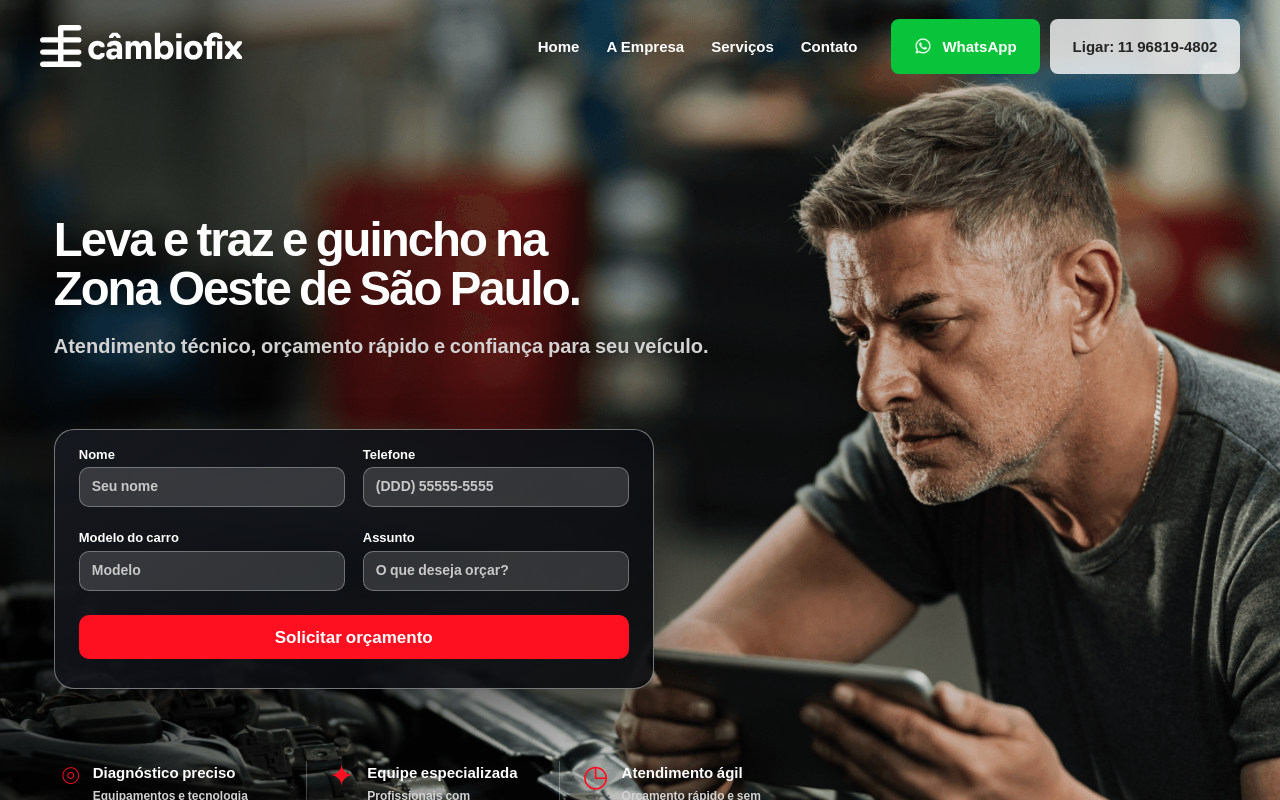
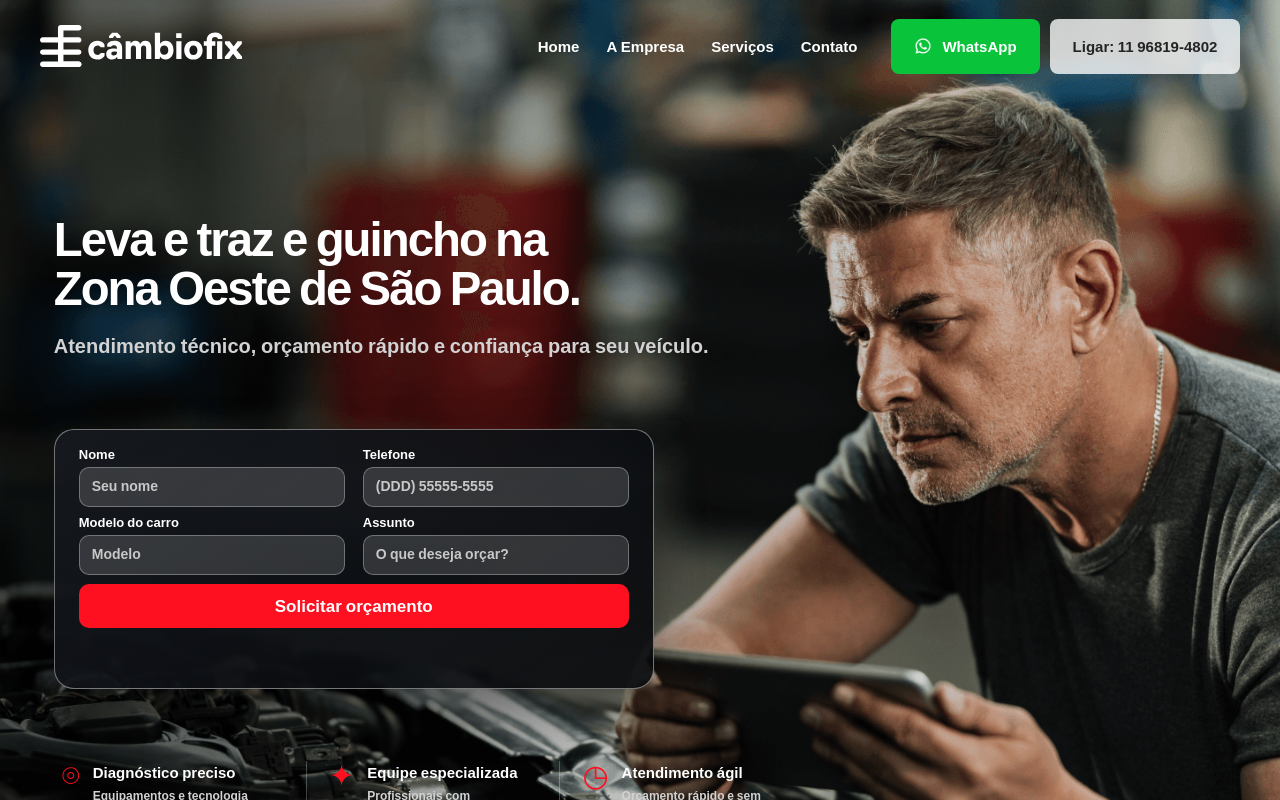
Before and after one commit to sidneirocha/cambiofix, a React (Vite) app: page / in a window 1280 px wide. Shown: the top 800 px of the page. Built offline with nearby package versions, Linux system fonts and the light colour scheme.

Commit message:
Improve quote form feedback and safeguards

```diff
--- a/src/App.jsx
+++ b/src/App.jsx
@@ -2,6 +2,7 @@ import { useEffect, useState } from "react";
 
 const whatsapp = "https://wa.me/5511968194802";
 const quoteWhatsapp = "https://wa.me/5511980350415";
+const quoteCooldownMs = 30_000;
 const mapUrl = "https://www.google.com/maps/@-23.5876044,-46.7634829,3a,90y,20.02h,94.54t/data=!3m7!1e1!3m5!1s2uRT6I1ZnyuyQIniW0AbMg!2e0!6shttps:%2F%2Fstreetviewpixels-pa.googleapis.com%2Fv1%2Fthumbnail%3Fcb_client%3Dmaps_sv.tactile%26w%3D900%26h%3D600%26pitch%3D-4.5443908442523195%26panoid%3D2uRT6I1ZnyuyQIniW0AbMg%26yaw%3D20.01680526404629!7i16384!8i8192?entry=ttu";
 const osascoMapUrl = "https://www.google.com/maps/search/?api=1&query=R.%20Antônio%20Alves%20Ribeiro%2C%201365%20-%20Jardim%20Munhoz%20Junior%20-%20Osasco";
 
@@ -42,11 +43,20 @@ function Logo({ light = false }) {
   return <a className="logo" href="#home" aria-label="Câmbiofix início"><img src={light ? "/assets/logo.svg" : "/assets/logo-light.svg"} alt="câmbiofix" /></a>;
 }
 
+function cleanQuoteValue(value, maxLength) {
+  return String(value || "")
+    .replace(/[\u0000-\u001F\u007F]/g, "")
+    .replace(/\s+/g, " ")
+    .trim()
+    .slice(0, maxLength);
+}
+
 export function App() {
   const [menuOpen, setMenuOpen] = useState(false);
   const [service, setService] = useState(0);
   const [openFaq, setOpenFaq] = useState(null);
-  const [submitted, setSubmitted] = useState(false);
+  const [quoteStatus, setQuoteStatus] = useState("idle");
+  const [quoteFeedback, setQuoteFeedback] = useState("");
   const [headerScrolled, setHeaderScrolled] = useState(false);
   const [servicesPaused, setServicesPaused] = useState(false);
   const [selectedGalleryImage, setSelectedGalleryImage] = useState(null);
@@ -101,18 +111,82 @@ export function App() {
     document.getElementById(id)?.scrollIntoView({ behavior: "smooth" });
   };
 
+  const handleQuoteInvalid = (event) => {
+    const fieldLabels = { nome: "seu nome", telefone: "seu telefone", modelo: "o modelo do carro", assunto: "o assunto" };
+    setQuoteStatus("error");
+    setQuoteFeedback(`Confira ${fieldLabels[event.target.name] || "os campos do formulário"}.`);
+  };
+
+  const handleQuoteFocus = () => {
+    if (quoteStatus === "error" || quoteStatus === "blocked") {
+      setQuoteStatus("idle");
+      setQuoteFeedback("");
+    }
+  };
+
   const handleQuoteSubmit = (event) => {
     event.preventDefault();
+    if (quoteStatus === "sending") return;
+
+    const form = event.currentTarget;
     const data = new FormData(event.currentTarget);
+    if (String(data.get("website") || "").trim()) return;
+    if (!form.checkValidity()) {
+      setQuoteStatus("error");
+      setQuoteFeedback("Preencha os campos obrigatórios para continuar.");
+      form.reportValidity();
+      return;
+    }
+
+    const nome = cleanQuoteValue(data.get("nome"), 80);
+    const telefone = cleanQuoteValue(data.get("telefone"), 18);
+    const modelo = cleanQuoteValue(data.get("modelo"), 80);
+    const assunto = cleanQuoteValue(data.get("assunto"), 160);
+    const phoneDigits = telefone.replace(/\D/g, "");
+    if (phoneDigits.length < 10 || phoneDigits.length > 11) {
+      setQuoteStatus("error");
+      setQuoteFeedback("Digite um telefone válido com DDD.");
+      form.elements.telefone.focus();
+      return;
+    }
+
+    const now = Date.now();
+    let lastSubmit = 0;
+    try {
+      lastSubmit = Number(window.sessionStorage.getItem("cambiofix:quote:last-submit") || 0);
+    } catch {
+      lastSubmit = 0;
+    }
+    if (lastSubmit && now - lastSubmit < quoteCooldownMs) {
+      const seconds = Math.ceil((quoteCooldownMs - (now - lastSubmit)) / 1000);
+      setQuoteStatus("blocked");
+      setQuoteFeedback(`Aguarde ${seconds}s antes de enviar outro pedido.`);
+      return;
+    }
+
+    setQuoteStatus("sending");
+    setQuoteFeedback("Abrindo o WhatsApp…");
     const message = [
       "Olá! Quero solicitar um orçamento para meu veículo.",
-      `Nome: ${data.get("nome")}`,
-      `Telefone: ${data.get("telefone")}`,
-      `Modelo: ${data.get("modelo")}`,
-      `Assunto: ${data.get("assunto")}`,
+      `Nome: ${nome}`,
+      `Telefone: ${telefone}`,
+      `Modelo: ${modelo}`,
+      `Assunto: ${assunto}`,
     ].join("\n");
-    window.open(`${quoteWhatsapp}?text=${encodeURIComponent(message)}`, "_blank", "noopener,noreferrer");
-    setSubmitted(true);
+    const whatsappWindow = window.open(`${quoteWhatsapp}?text=${encodeURIComponent(message)}`, "_blank", "noopener,noreferrer");
+    if (!whatsappWindow) {
+      setQuoteStatus("error");
+      setQuoteFeedback("O navegador bloqueou a nova aba. Permita pop-ups para abrir o WhatsApp.");
+      return;
+    }
+    try {
+      window.sessionStorage.setItem("cambiofix:quote:last-submit", String(now));
+    } catch {
+      // O bloqueio por sessão é uma camada extra; o envio continua funcionando sem storage.
+    }
+    setQuoteStatus("success");
+    setQuoteFeedback("WhatsApp aberto. A equipe já pode receber sua solicitação.");
+    form.reset();
   };
 
   return (
@@ -136,13 +210,14 @@ export function App() {
           <div className="hero-overlay" />
           <div className="hero-content">
             <div className="hero-copy"><h1><span className={`hero-title-topic${heroTopics[heroTopic].length > 40 ? " is-long" : ""}`} key={heroTopics[heroTopic]}>{heroTopics[heroTopic]}</span></h1><p>Atendimento técnico, orçamento rápido e confiança para seu veículo.</p></div>
-            <form className="quote-card" onSubmit={handleQuoteSubmit}>
-              <label>Nome<input required name="nome" placeholder="Seu nome" /></label>
-              <label>Telefone<input required name="telefone" placeholder="(DDD) 55555-5555" /></label>
-              <label>Modelo do carro<input required name="modelo" placeholder="Modelo" /></label>
-              <label>Assunto<input required name="assunto" placeholder="O que deseja orçar?" /></label>
-              <button className="submit-button" type="submit">{submitted ? "Mensagem pronta!" : "Solicitar orçamento"}</button>
-              {submitted && <p className="form-note">Agora é só falar com a equipe pelo WhatsApp.</p>}
+            <form className={`quote-card quote-card--${quoteStatus}`} onSubmit={handleQuoteSubmit} onInvalid={handleQuoteInvalid} onFocusCapture={handleQuoteFocus} aria-describedby="quote-feedback">
+              <div className="quote-honeypot" aria-hidden="true"><label htmlFor="website">Website</label><input id="website" name="website" tabIndex="-1" autoComplete="off" /></div>
+              <label>Nome<input required minLength="2" maxLength="80" autoComplete="name" name="nome" placeholder="Seu nome" /></label>
+              <label>Telefone<input required minLength="10" maxLength="18" inputMode="tel" autoComplete="tel" name="telefone" placeholder="(DDD) 55555-5555" /></label>
+              <label>Modelo do carro<input required minLength="2" maxLength="80" autoComplete="off" name="modelo" placeholder="Modelo" /></label>
+              <label>Assunto<input required minLength="4" maxLength="160" autoComplete="off" name="assunto" placeholder="O que deseja orçar?" /></label>
+              <button className="submit-button" type="submit" disabled={quoteStatus === "sending"} aria-busy={quoteStatus === "sending"}>{quoteStatus === "sending" ? "Abrindo WhatsApp…" : quoteStatus === "success" ? "WhatsApp aberto" : "Solicitar orçamento"}</button>
+              <p id="quote-feedback" className={`quote-feedback quote-feedback--${quoteStatus}`} role="status" aria-live="polite">{quoteFeedback || "\u00a0"}</p>
             </form>
             <div className="hero-benefits"><div><b>⌾</b><span><strong>Diagnóstico preciso</strong><small>Equipamentos e tecnologia avançada</small></span></div><div><b>✦</b><span><strong>Equipe especializada</strong><small>Profissionais com experiência no mercado</small></span></div><div><b>◷</b><span><strong>Atendimento ágil</strong><small>Orçamento rápido e sem compromisso</small></span></div></div>
           </div>
--- a/src/styles.css
+++ b/src/styles.css
@@ -618,6 +618,20 @@ footer>div button:hover,footer>div button:focus-visible,
 
 /* Mobile overrides kept last so they win over the legacy responsive rules above. */
 /* FINAL-MOBILE-OVERRIDES */
+.quote-honeypot{position:absolute!important;width:1px!important;height:1px!important;padding:0!important;margin:-1px!important;overflow:hidden!important;clip:rect(0,0,0,0)!important;white-space:nowrap!important;border:0!important}
+.quote-card label{transition:color .2s ease}
+.quote-card label:focus-within{color:#fff}
+.quote-card input,.quote-card textarea{transition:border-color .2s ease,box-shadow .2s ease,background-color .2s ease}
+.quote-card input:focus-visible,.quote-card textarea:focus-visible{outline:none;border-color:#ff5360;box-shadow:0 0 0 3px rgba(255,16,33,.2);background:rgba(255,255,255,.2)}
+.quote-card input:user-invalid{border-color:#ff8b91;box-shadow:0 0 0 2px rgba(255,16,33,.16)}
+.quote-card--success{border-color:rgba(9,196,58,.8)!important}
+.quote-card--error,.quote-card--blocked{border-color:rgba(255,117,125,.9)!important}
+.quote-card--sending{border-color:rgba(255,255,255,.65)!important}
+.quote-feedback{grid-column:1 / -1;min-width:0;margin:0;color:#d4d4d4;font-size:11px;line-height:24px;text-align:center;white-space:nowrap;overflow:hidden;text-overflow:ellipsis}
+.quote-feedback--success{color:#8be8a2}
+.quote-feedback--error,.quote-feedback--blocked{color:#ffb0b5}
+.submit-button{transition:background-color .2s ease,transform .2s ease,opacity .2s ease}
+.submit-button:disabled{cursor:wait;opacity:.72;transform:none!important}
 @media(min-width:801px){
   .hero-copy{max-width:1000px}
   .hero-copy h1 .hero-title-topic{display:block;max-width:100%}
@@ -647,6 +661,7 @@ footer>div button:hover,footer>div button:focus-visible,
   .hero-content .quote-card label{margin:0!important;line-height:1.1!important}
   .hero-content .quote-card input,
   .hero-content .quote-card textarea{height:40px!important;margin-top:5px!important;padding:8px 12px!important}
+  .hero-content .quote-card{grid-template-rows:60px 60px 44px 24px!important;row-gap:8px!important;align-content:start!important}
   .hero-content .quote-card .submit-button{height:44px!important;margin-top:0!important;padding:8px!important}
 }
 @media(max-width:800px){
@@ -687,6 +702,7 @@ footer>div button:hover,footer>div button:focus-visible,
   .hero-content{min-height:900px;padding:132px 20px 32px;align-items:stretch;justify-content:flex-end;flex-direction:column;gap:0}
   .quote-card{flex-basis:auto;width:100%;padding:22px 20px 20px}
   .quote-card h1{font-size:22px;text-align:left}
+  .quote-feedback{grid-column:1;font-size:11px;line-height:18px;white-space:normal;min-height:18px}
   .hero-promise{margin:0 0 14px;padding:20px 20px 19px}
   .hero-promise h2{font-size:30px}
   .about{display:flex;flex-direction:column;gap:0;padding:76px 20px 70px;min-height:0}
```
